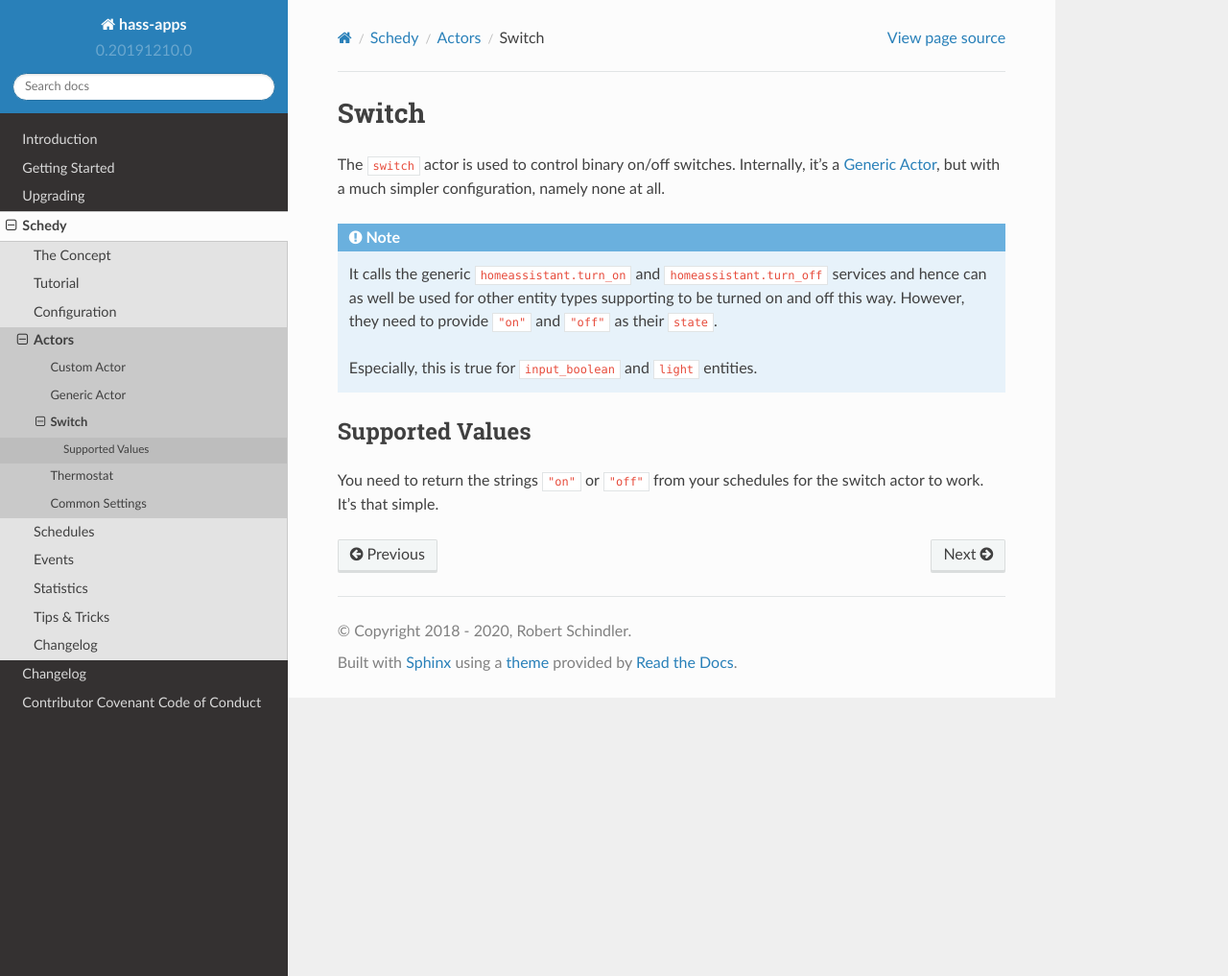
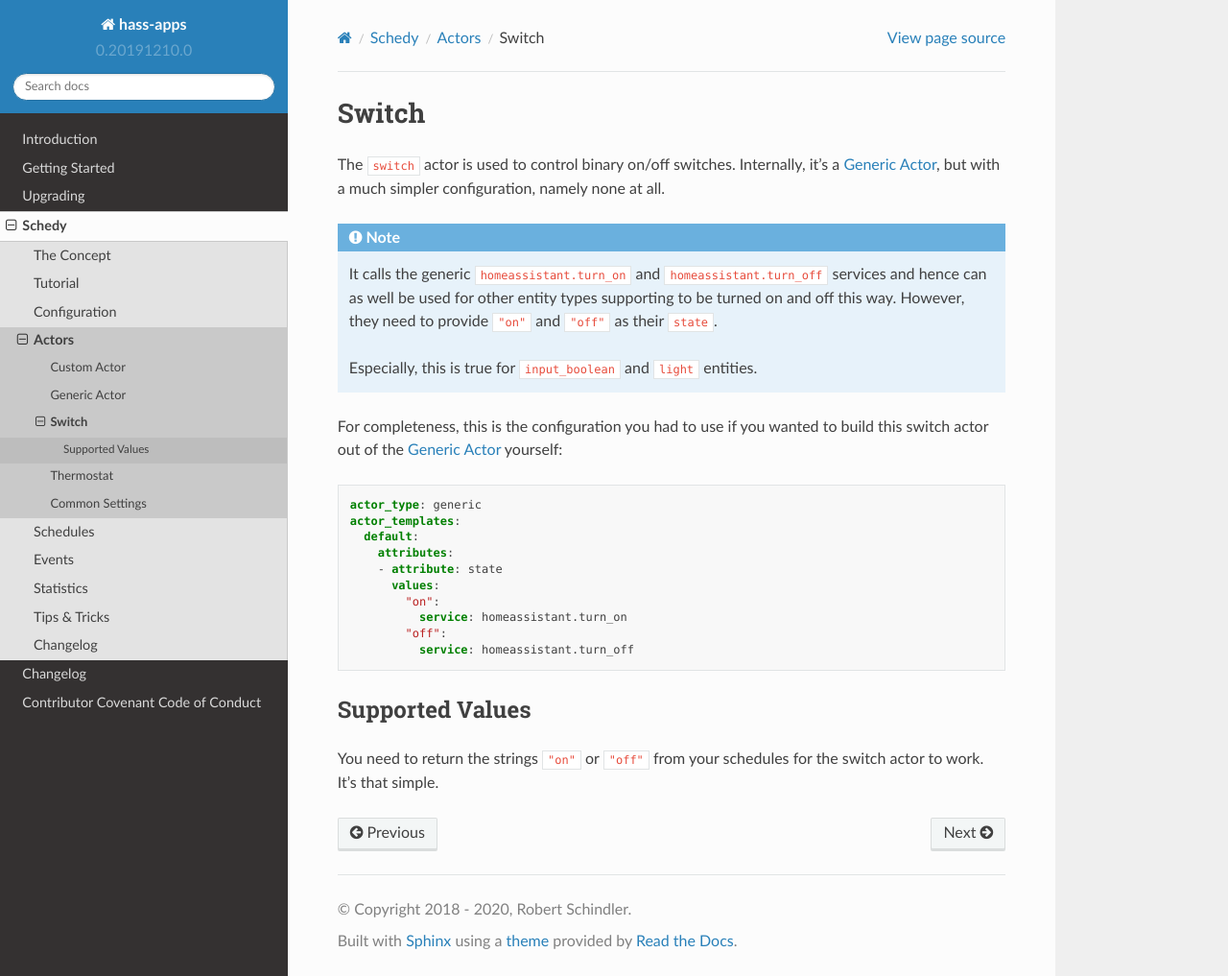
Before and after one commit to bob1de/hass-apps, a Sphinx documentation site: the page built from docs/apps/schedy/actors/switch/index.rst, in a window 1280 px wide and 1017 px high. Shown: the whole window at 96% size. Built offline with Sphinx 7.4.7 and the Read the Docs theme 2.0.0, drawn with Linux system fonts in a browser that asks for light colours.

Commit message:
[schedy] Added generic actor config of the switch actor to docs

```diff
--- /dev/null
+++ b/docs/apps/schedy/actors/switch/generic-config.yaml
@@ -0,0 +1,10 @@
+actor_type: generic
+actor_templates:
+  default:
+    attributes:
+    - attribute: state
+      values:
+        "on":
+          service: homeassistant.turn_on
+        "off":
+          service: homeassistant.turn_off
--- a/docs/apps/schedy/actors/switch/index.rst
+++ b/docs/apps/schedy/actors/switch/index.rst
@@ -1,9 +1,8 @@
 Switch
 ======
 
-The ``switch`` actor is used to control binary on/off
-switches. Internally, it's a :doc:`../generic/index`, but with a much
-simpler configuration, namely none at all.
+The ``switch`` actor is used to control binary on/off switches. Internally, it's a
+:doc:`../generic/index`, but with a much simpler configuration, namely none at all.
 
 .. note::
 
@@ -15,6 +14,12 @@ simpler configuration, namely none at all.
 
    Especially, this is true for ``input_boolean`` and ``light`` entities.
 
+For completeness, this is the configuration you had to use if you wanted to build
+this switch actor out of the :doc:`../generic/index` yourself:
+
+.. literalinclude:: generic-config.yaml
+   :language: yaml
+
 
 Supported Values
 ----------------
```
